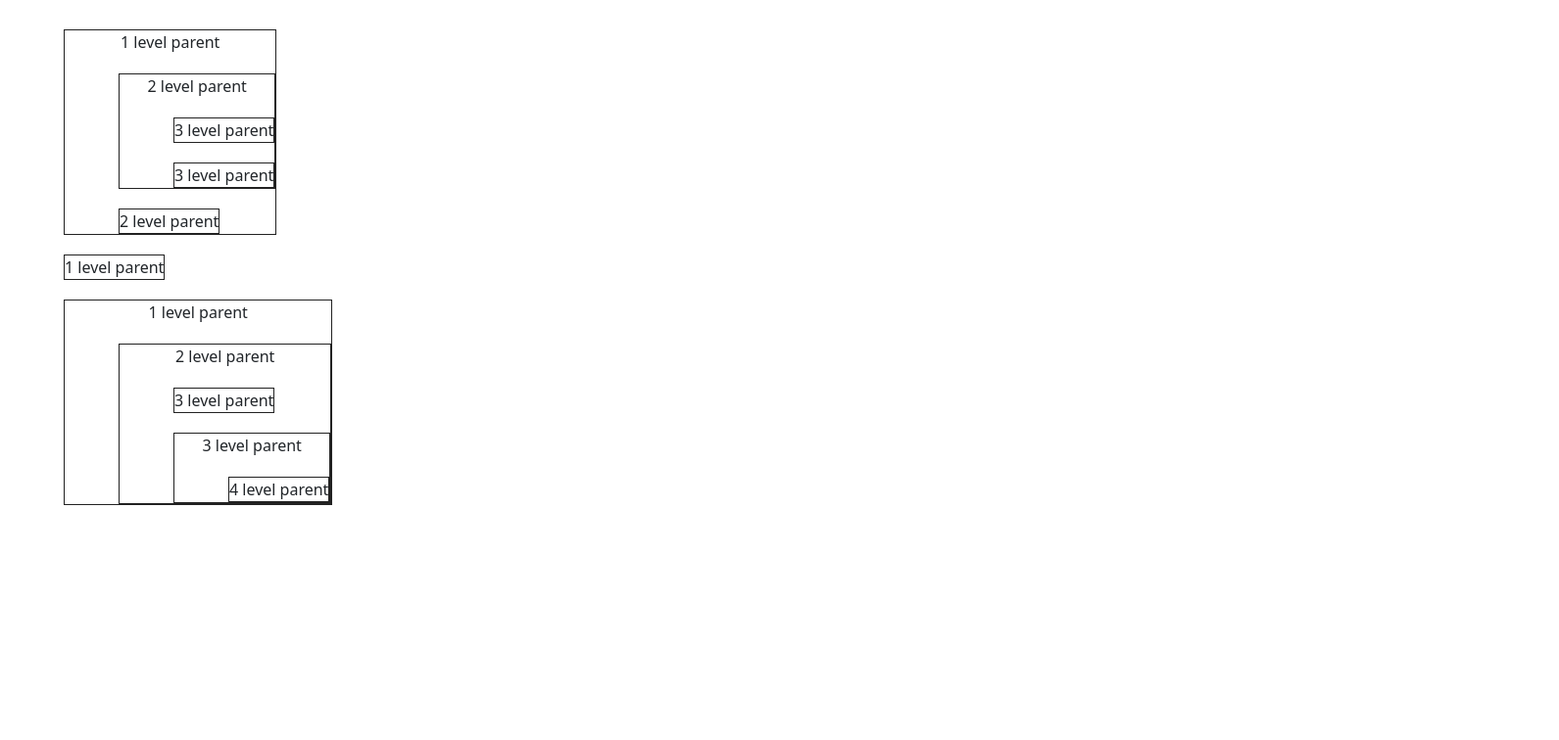
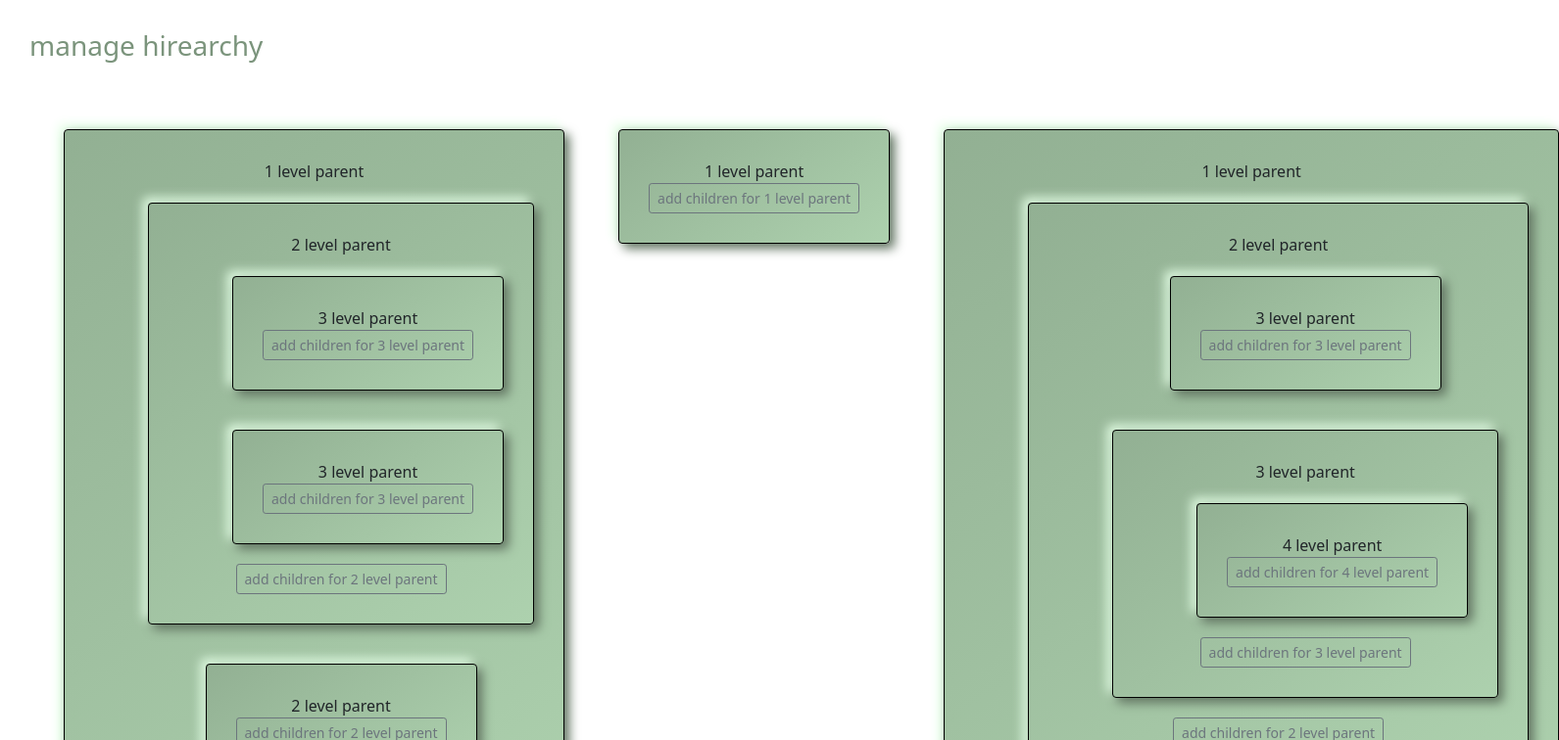
Before and after one commit to AbrahamTerfie/print_structure, a React (Create React App) app: page / in a window 1280 px wide. Shown: the top 756 px of the page at 98% size, 1591 px wide, since content can reach past the window. Built offline with nearby package versions, Linux system fonts and the light colour scheme.

Commit message:
ui fixes

```diff
--- a/src/App.tsx
+++ b/src/App.tsx
@@ -5,8 +5,8 @@
 function App() {
   return (
     <div className="App">
-      {/* <Home /> */}
-      <NestedComm />
+      <Home />
+      {/* <NestedComm /> */}
     </div>
   );
 }
--- /dev/null
+++ b/src/data/data.ts
@@ -0,0 +1,81 @@
+export const commentData = {
+    title: " root parent ",
+    author: "grzm",
+    comments: [
+      {
+        id: 1,
+        text: " 1 level parent ",
+        author: "user2",
+        children: [
+          {
+            id: 2,
+            text: " 2 level parent ",
+            author: "user3",
+            children: [
+              {
+                id: 3,
+                text: " 3 level parent ",
+                author: "user4",
+                children: []
+              },
+              {
+                id: 5,
+                text: " 3 level parent ",
+                author: "user4",
+                children: []
+              },
+
+
+            ]
+          },
+          {
+            id: 4,
+            text: " 2 level parent ",
+            author: "user3",
+            children: []
+          }
+        ]
+      },
+      {
+        id: 4,
+        text: " 1 level parent ",
+        author: "user5",
+        children: []
+      },
+      {
+        id: 6,
+        text: " 1 level parent ",
+        author: "user6",
+        children: [
+          {
+            id: 7,
+            text: " 2 level parent ",
+            author: "user7",
+            children: [
+              {
+                id: 8,
+                text: " 3 level parent ",
+                author: "user8",
+                children: []
+              },
+              {
+                id: 9,
+                text: " 3 level parent ",
+                author: "user9",
+                children: [
+                  {
+                    id: 10,
+                    text: " 4 level parent ",
+                    author: "user10",
+                    children: []
+                  }
+                ]
+              },
+
+            ]
+          },
+        ]
+      }
+    ]
+
+  }
--- a/src/logic/nestedDatalogic.tsx
+++ b/src/logic/nestedDatalogic.tsx
@@ -1,115 +1,67 @@
 import React from "react"
-
-const commentData = {
-  title: " root parent ",
-  author: "grzm",
-  comments: [
-    {
-      id: 1,
-      text: " 1 level parent ",
-      author: "user2",
-      children: [
-        {
-          id: 2,
-          text: " 2 level parent ",
-          author: "user3",
-          children: [
-            {
-              id: 3,
-              text: " 3 level parent ",
-              author: "user4",
-              children: []
-            },
-            {
-              id: 5,
-              text: " 3 level parent ",
-              author: "user4",
-              children: []
-            },
-
-
-          ]
-        },
-        {
-          id: 4,
-          text: " 2 level parent ",
-          author: "user3",
-          children: []
-        }
-      ]
-    },
-    {
-      id: 4,
-      text: " 1 level parent ",
-      author: "user5",
-      children: []
-    },
-    {
-      id: 6,
-      text: " 1 level parent ",
-      author: "user6",
-      children: [
-        {
-          id: 7,
-          text: " 2 level parent ",
-          author: "user7",
-          children: [
-            {
-              id: 8,
-              text: " 3 level parent ",
-              author: "user8",
-              children: []
-            },
-            {
-              id: 9,
-              text: " 3 level parent ",
-              author: "user9",
-              children: [
-                {
-                  id: 10,
-                  text: " 4 level parent ",
-                  author: "user10",
-                  children: []
-                }
-              ]
-            },
-
-          ]
-        },
-      ]
-    }
-  ]
-
-}
+import { commentData } from '../data/data'
+import { Button } from 'reactstrap'
 
 function Comment({ comment }: any) {
   const nestedComments = (comment.children || []).map((comment: { id: any }) => {
-    return <Comment key={comment.id} comment={comment} type="child" />
+    return <Comment
+
+
+      key={comment.id} comment={comment} type="child" />
   })
 
   return (
-    <div style={{
+    <div>
+      <div
+        className="cardContainer  cardTop"
+        style={{
           "marginLeft": "55px", "marginTop": "20px",
           "width": "max-content",
-      "border": "1px solid #222"
+          "display": "flex",
+          "flexDirection": "column",
+          "justifyContent": "space-between"
+        }}
 
-    }}>
+      >
         <div>{comment.text}</div>
         {nestedComments}
+        <Button
+          outline
+          size="sm"
+
+          onClick={() => {
+            console.log(comment)
+          }}
+        >
+          add children for {comment.text}
+        </Button>
+      </div>
+
     </div>
   )
 }
 
 function NestedComm() {
   return (
+    <div
+    style={{
+      // "marginLeft": "55px", "marginTop": "20px",
+      // alligh center
+      "display": "flex",
+      "flexDirection": "row",
+      "justifyContent": "space-between"
+
+    }}
+    >
+      {commentData.comments.map((comment) => {
+        return (
           <div>
-      {
-        commentData.comments.map((comment) => {
-          return (
-            <Comment key={comment.id} comment={comment} />
+            <Comment
+              key={comment.id} comment={comment} />
+
+          </div>
         )
-        })
-      }
+      })}
     </div>
   )
 }
--- a/src/pages/Home.tsx
+++ b/src/pages/Home.tsx
@@ -1,6 +1,7 @@
 import React from 'react'
 import { CardComponent, AddButton } from '../Components/index'
 import { Col, Row } from 'reactstrap'
+import NestedComm from '../logic/nestedDatalogic'
 export default function Home() {
     return (
         <div>
@@ -12,7 +13,8 @@
                 <h3> manage hirearchy  </h3>
             </Row>
 
-            <CardComponent />
+            {/* <CardComponent /> */}
+            <NestedComm />
 
         </div>
     )
```
Lines whose indentation alone changed are shown as unchanged.
